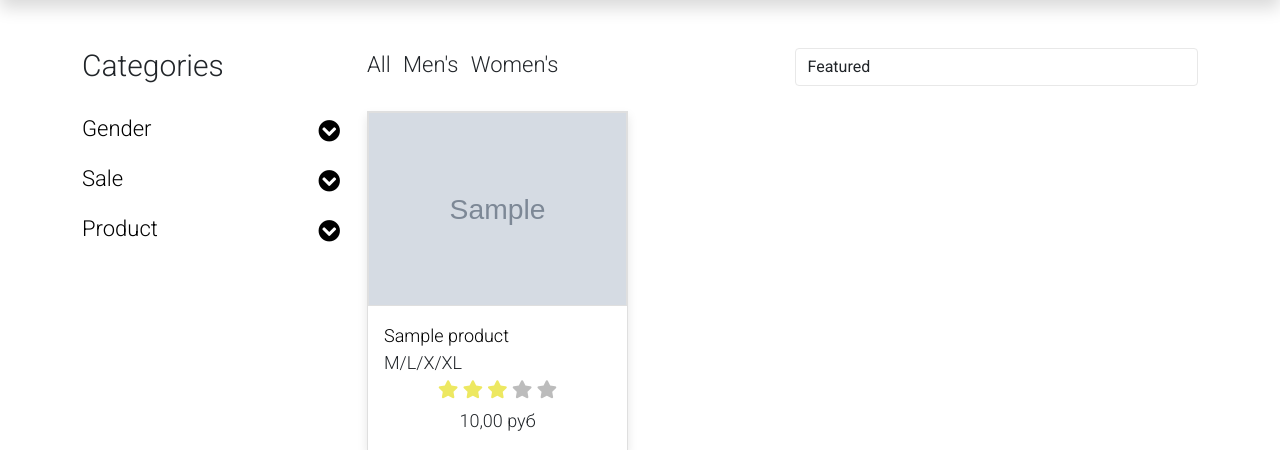
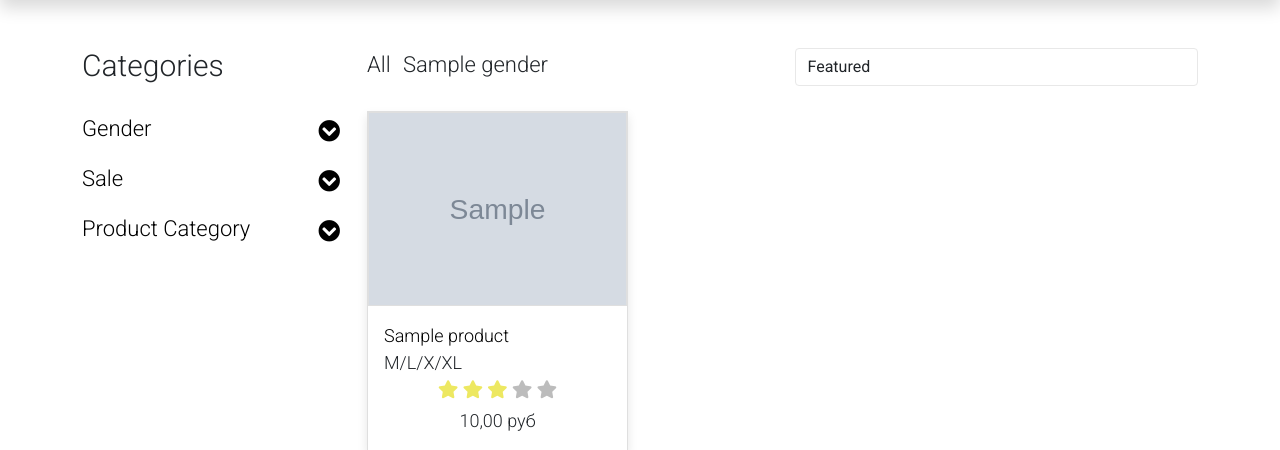
Before and after one commit to Korwys/django-online-store, a Django app: page /products/ in a window 1280 px wide. Shown: the part 132-582 px from the top of the page. Run offline with Django 4.2, Linux system fonts and the light colour scheme; tables that the repository leaves empty hold one stand-in row (values such as "Sample post"); grey boxes marked "Sample" are stand-in pictures; some libraries are stand-ins or nearby versions.

Commit message:
add: (productapp) sorting sorting by gender and product categories

```diff
--- a/mainapp/mainapp/templates/mainapp/base.html
+++ b/mainapp/mainapp/templates/mainapp/base.html
@@ -67,7 +67,7 @@
                             <a class="nav-link" href="{% url 'about' %}">О нас</a>
                         </li>
                         <li class="nav-item">
-                            <a class="nav-link" href="{% url 'products:index' %}">Каталог</a>
+                            <a class="nav-link" href="{% url 'products:products' %}">Каталог</a>
                         </li>
                         <li class="nav-item">
                             <a class="nav-link" href="{% url 'contacts' %}">Контакты</a>
--- a/mainapp/productapp/templates/productapp/products.html
+++ b/mainapp/productapp/templates/productapp/products.html
@@ -50,12 +50,12 @@
                     </li>
                     <li class="pb-3">
                         <a class="collapsed d-flex justify-content-between h3 text-decoration-none" href="#">
-                            Product
+                            Product Category
                             <i class="pull-right fa fa-fw fa-chevron-circle-down mt-1"></i>
                         </a>
                         <ul id="collapseThree" class="collapse list-unstyled pl-3">
                             {% for category in categories %}
-                            <li><a class="text-decoration-none" href="#">{{category}}</a></li>
+                            <li><a class="text-decoration-none" href="{% url 'productapp:category' category.pk %}">{{category}}</a></li>
                             {% endfor%}
                         </ul>
                     </li>
@@ -67,14 +67,14 @@
                     <div class="col-md-6">
                         <ul class="list-inline shop-top-menu pb-3 pt-1">
                             <li class="list-inline-item">
-                                <a class="h3 text-dark text-decoration-none mr-3" href="#">All</a>
+                                <a class="h3 text-dark text-decoration-none mr-3" href="{% url 'productapp:gender' 0 %}">All</a>
                             </li>
+                            {% for gender in gender_choise_list%}
                             <li class="list-inline-item">
-                                <a class="h3 text-dark text-decoration-none mr-3" href="#">Men's</a>
+                                <a class="h3 text-dark text-decoration-none mr-3"
+                                   href="{% url 'productapp:gender' gender.pk %}">{{gender.name}}</a>
                             </li>
-                            <li class="list-inline-item">
-                                <a class="h3 text-dark text-decoration-none" href="#">Women's</a>
-                            </li>
+                            {% endfor %}
                         </ul>
                     </div>
                     <div class="col-md-6 pb-4">
--- a/mainapp/productapp/urls.py
+++ b/mainapp/productapp/urls.py
@@ -1,7 +1,9 @@
 from django.urls import path
-from .views import index
+from .views import products, category
 
 app_name = 'productapp'
 urlpatterns = [
-    path('',index, name='index'),
+    path('', products, name='products'),
+    path('gender/<int:pk>/', products, name='gender'),
+    path('category/<int:pk>/', category, name='category'),
 ]
--- a/mainapp/productapp/views.py
+++ b/mainapp/productapp/views.py
@@ -1,20 +1,61 @@
-from django.shortcuts import render
+from django.shortcuts import render, get_object_or_404
 
 from productapp.models import Product, ProductCategory, Genders
 
 
-def index(request):
+def products(request, pk=None):
     title = 'Каталог'
+    gender_choise_list = Genders.objects.all()
+    categories = ProductCategory.objects.all()
+
+    if pk is not None:
+        if pk == 0:
+            products = Product.objects.all()
+            gender = {'name': 'All'}
+        else:
+            gender = get_object_or_404(Genders, pk=pk)
+            products = Product.objects.filter(gender__pk=pk)
+            categories = []
+            for item in products:
+                if item.category not in categories:
+                    categories.append(item.category)
+        context = {
+            'gender': gender,
+            'products': products,
+            'gender_choise_list': gender_choise_list,
+            'categories': categories,
+        }
+        return render(request, 'productapp/products.html', context)
 
     products = Product.objects.all()
-    categories = ProductCategory.objects.all()
-    genders = Genders.objects.all()
-
     context = {
         'title': title,
         'products': products,
+        'gender_choise_list': gender_choise_list,
         'categories': categories,
-        'genders': genders,
-
     }
     return render(request, 'productapp/products.html', context)
+
+
+def category(request, pk):
+    gender_choise_list = Genders.objects.all()
+    categories = ProductCategory.objects.all()
+    gender_id = request.META.get('HTTP_REFERER')[-2]
+
+    if gender_id.isnumeric():
+        products = Product.objects.filter(category__pk=pk, gender__pk=gender_id)
+        context = {
+            'products': products,
+            'gender_choise_list': gender_choise_list,
+            'categories': categories,
+        }
+        return render(request, 'productapp/products.html', context)
+    else:
+        products = Product.objects.filter(category__pk=pk)
+        context = {
+            'products': products,
+            'gender_choise_list': gender_choise_list,
+            'categories': categories,
+        }
+
+    return render(request, 'productapp/products.html', context)
```
